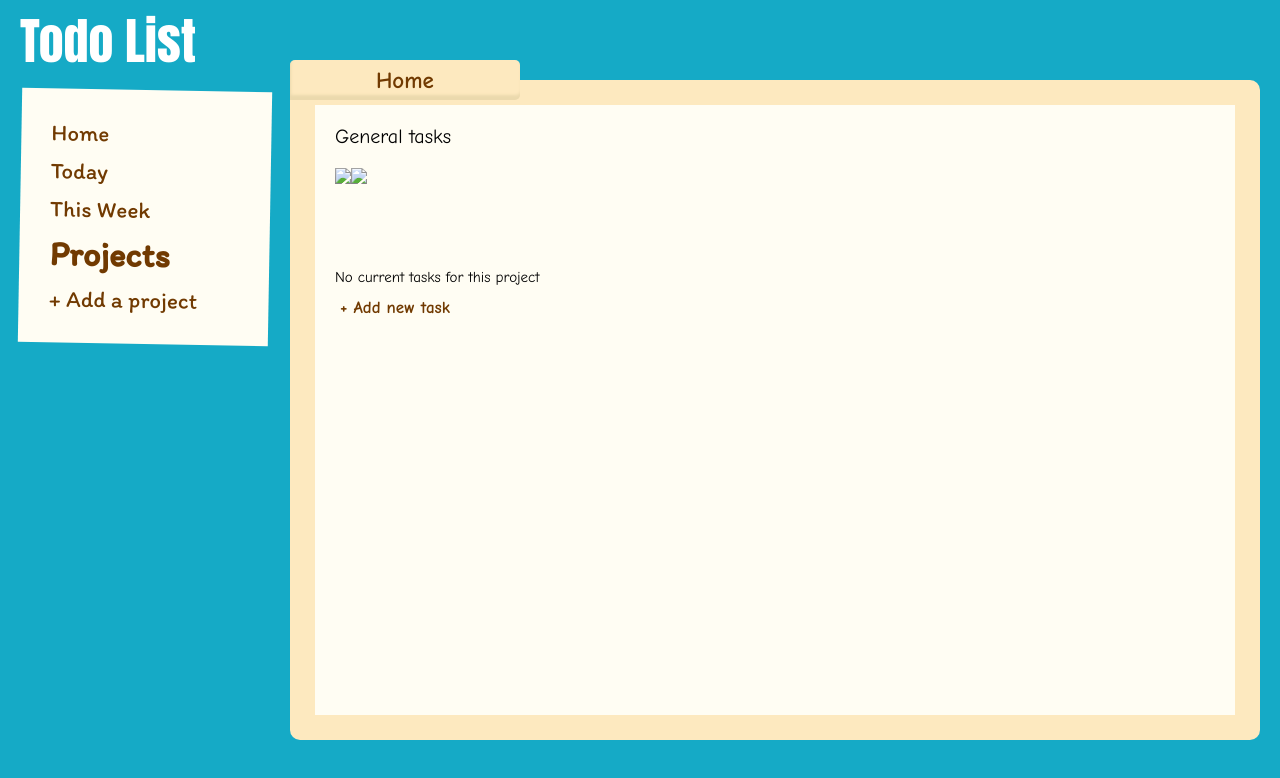
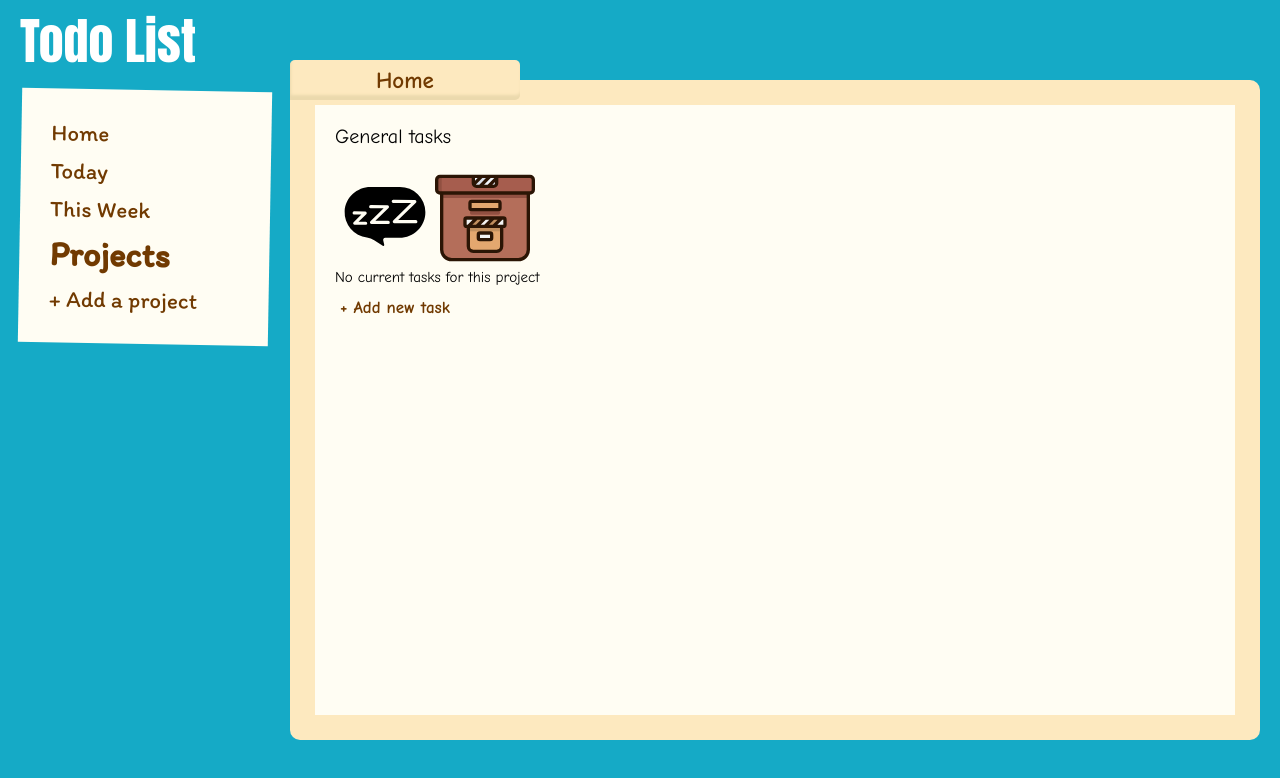
Before and after one commit to Angie-n/todo-list, a website built with webpack: page dist/index.html in a window 1280 px wide. Built offline with nearby package versions, Linux system fonts and the light colour scheme; files whose address does not match are found by name.

Commit message:
SVG images for empty folder

```diff
--- a/dist/index.html
+++ b/dist/index.html
@@ -26,8 +26,8 @@
                 <p id="project-description"></p>
                 <ul id="todo"></ul>
                 <div id="project-msg">
-                    <img src="../src/assets/reshot-icon-dream-ZKSBAQNGU8.svg">
-                    <img src="../src/assets/reshot-icon-box-WLV4U9EJAP.svg">
+                    <img src="../src/assets/images/reshot-icon-dream-ZKSBAQNGU8.svg">
+                    <img src="../src/assets/images/reshot-icon-box-WLV4U9EJAP.svg">
                     <p>No current tasks for this project</p>
                 </div>
                 <button id="add-todo-btn" class="add-btn">+ Add new task</button>
```
Also changed, not shown: src/assets/images/reshot-icon-box-WLV4U9EJAP.svg (added), src/assets/images/reshot-icon-dream-ZKSBAQNGU8.svg (added).
